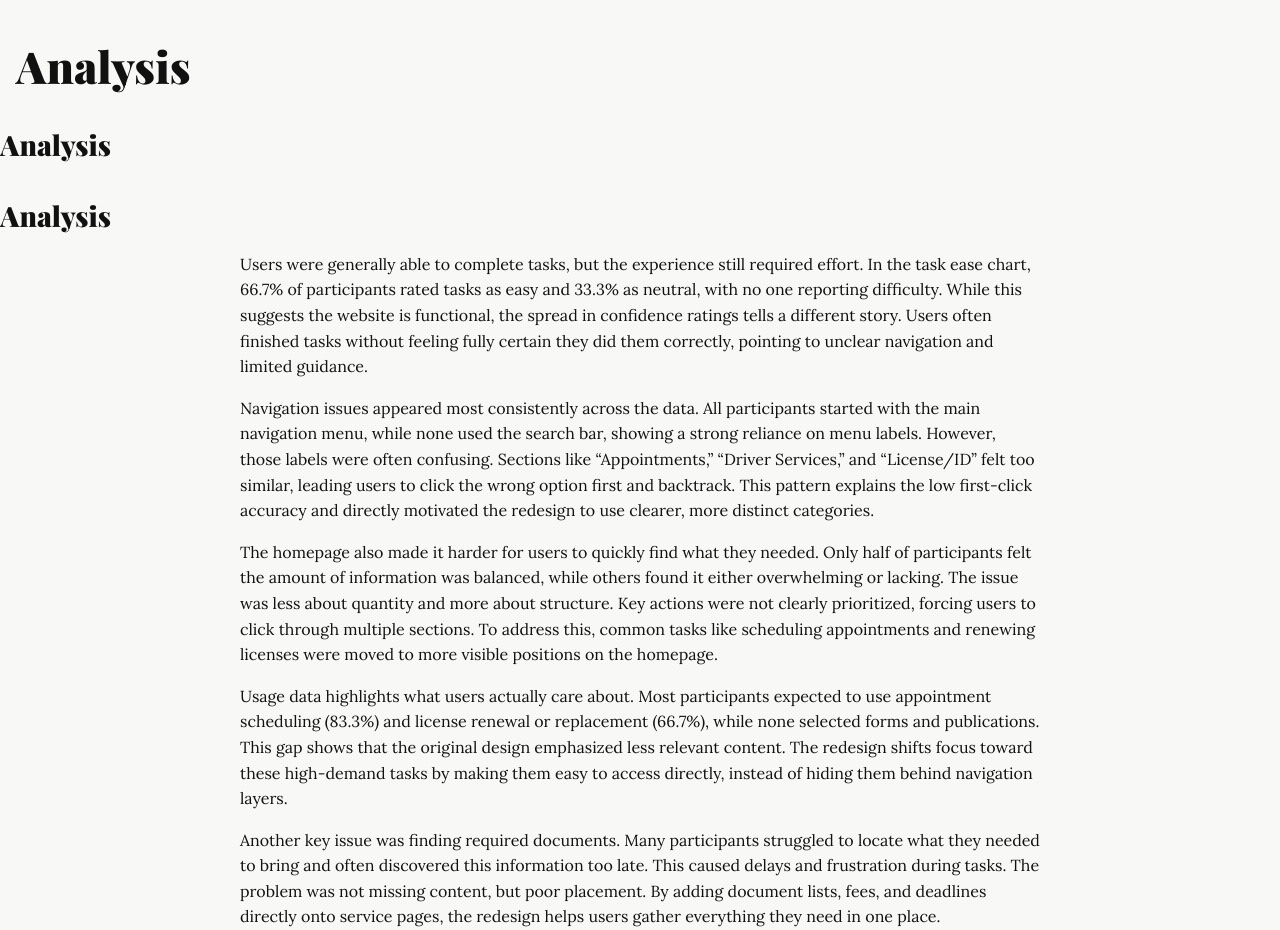
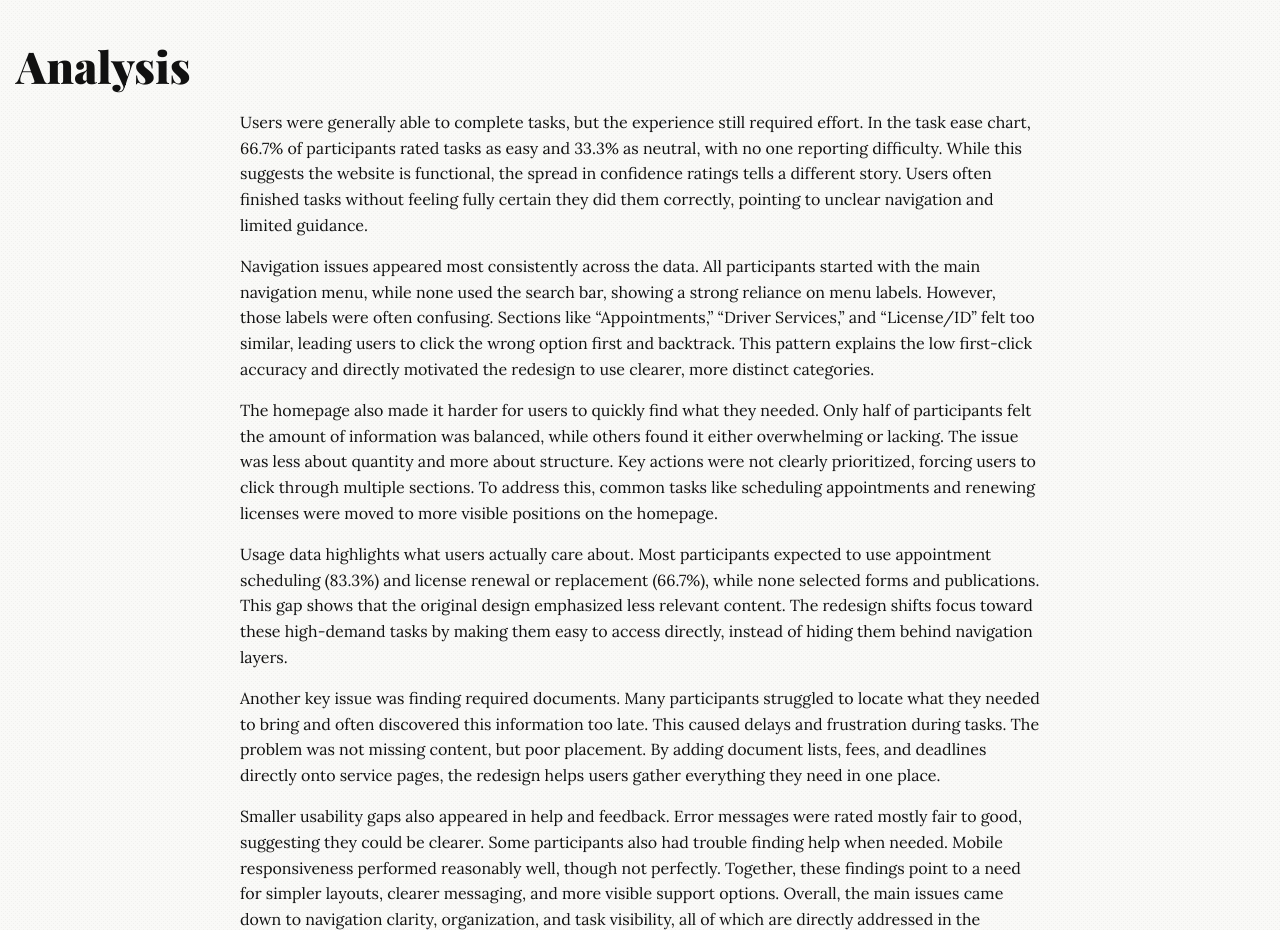
Before and after one commit to YoshiBoiy/dds, a website built with Vite: page data.html in a window 1280 px wide. Shown: the part 4920-5850 px from the top of the page. Built offline with nearby package versions, Linux system fonts and the light colour scheme; a web font is replaced by a local one.

Commit message:
fix analysis

```diff
--- a/data.html
+++ b/data.html
@@ -274,9 +274,6 @@
         <div class="container">
           <h2 id="analysis-heading">Analysis</h2>
         </div>
-        <h2 class="font-serif" style="margin-top: 2.5rem; font-size: 1.75rem">Analysis</h2>
-
-<h2 class="font-serif" style="margin-top: 2.5rem; font-size: 1.75rem">Analysis</h2>
 
 <div style="max-width: 800px; margin: 0 auto; line-height: 1.6;">
   <p>
```
